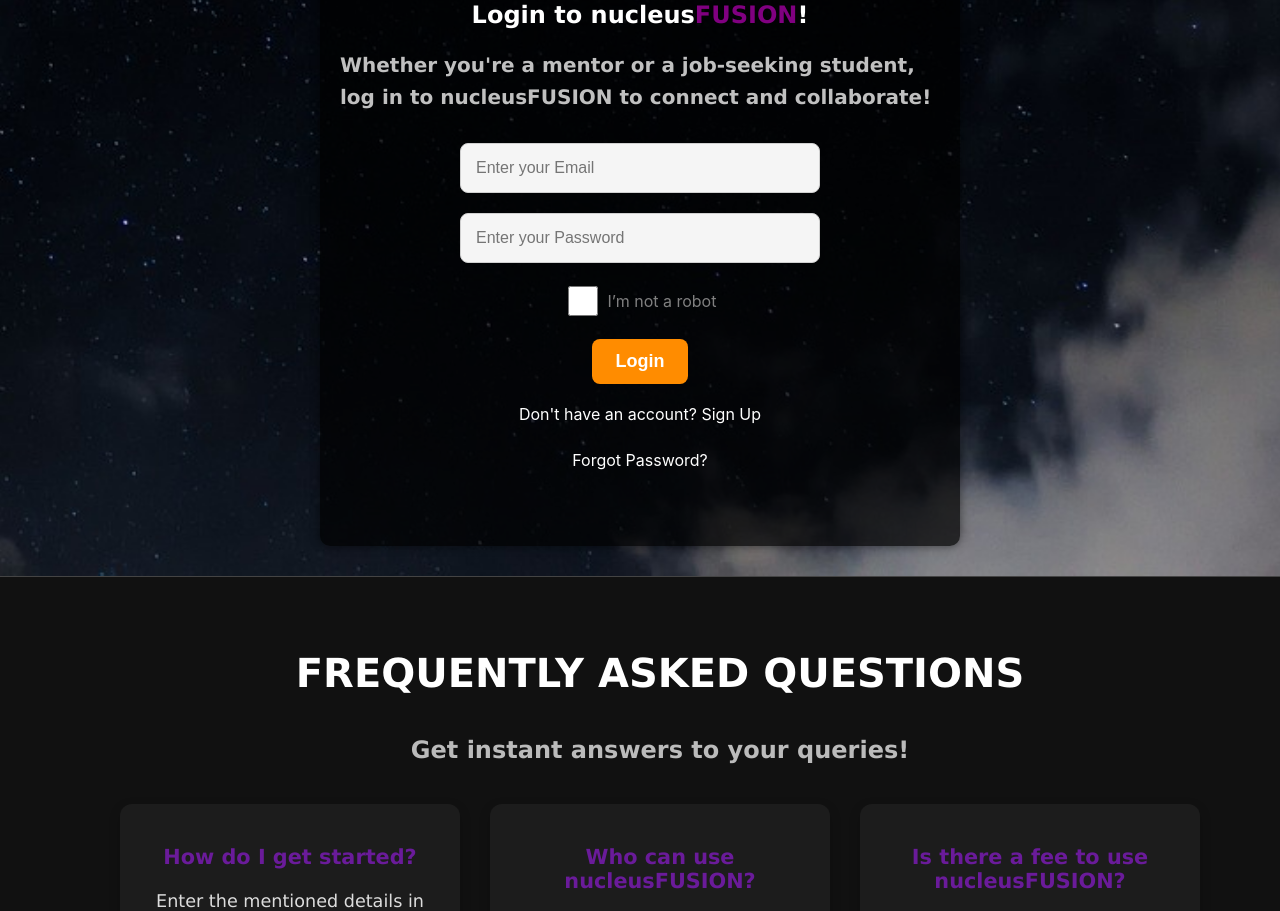
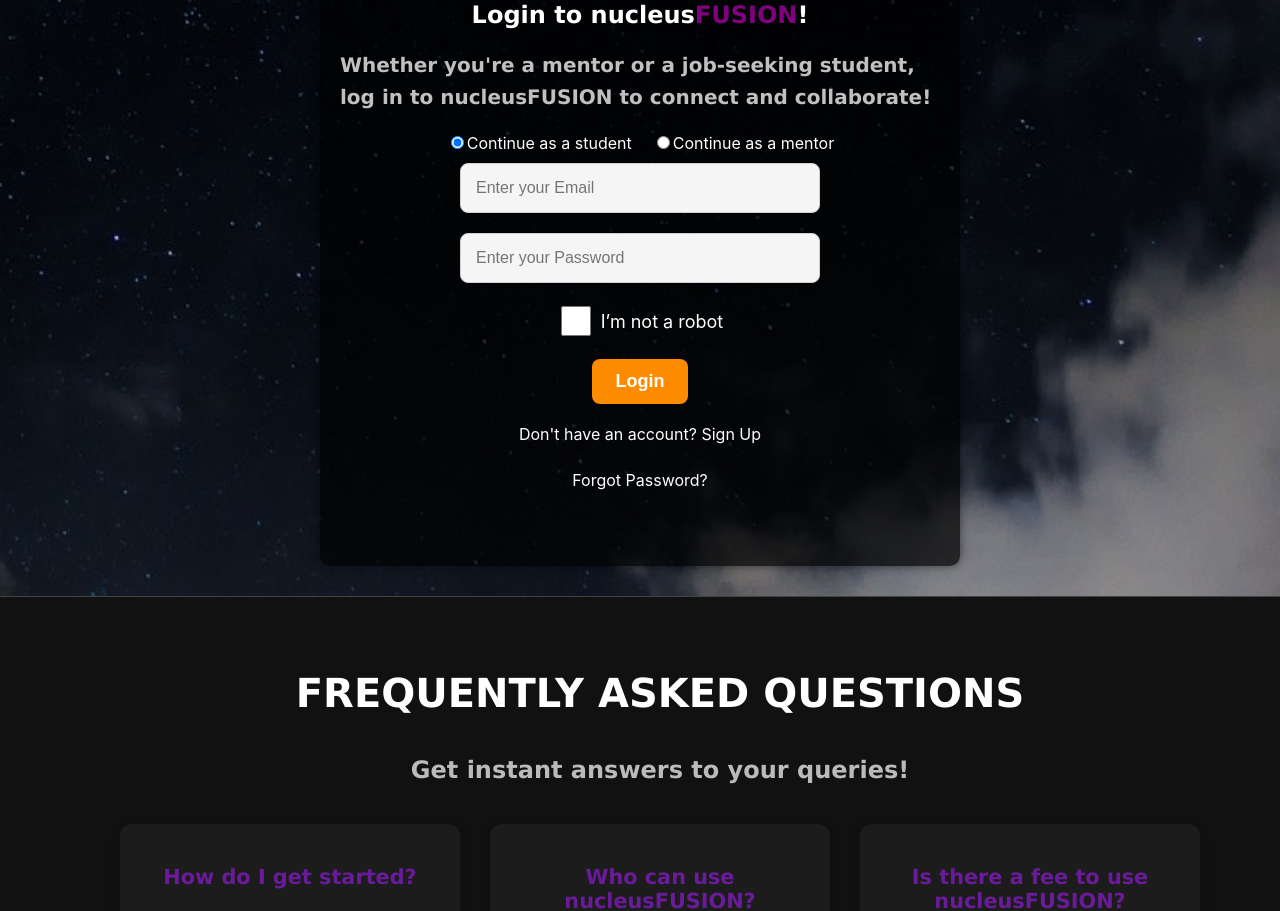
Before and after one commit to vm5/finalsite, a React (Create React App) app: page / in a window 1280 px wide. Shown: the part 1700-2611 px from the top of the page. Built offline with nearby package versions, Linux system fonts and the light colour scheme.

Commit message:
Update verification.jsx

```diff
--- a/src/verification.jsx
+++ b/src/verification.jsx
@@ -1,7 +1,13 @@
 import React, { useState } from 'react';
 import styled, { keyframes } from 'styled-components';
-import { signInWithEmailAndPassword, createUserWithEmailAndPassword, signOut, sendPasswordResetEmail } from 'firebase/auth';
+import {
+  signInWithEmailAndPassword,
+  createUserWithEmailAndPassword,
+  signOut,
+  sendPasswordResetEmail,
+} from 'firebase/auth';
 import { auth } from './firebase';
+
 const spinAnimation = keyframes`
   0% {
     transform: rotate(0deg);
@@ -42,11 +48,9 @@ const LoadingMessage = styled.div`
   margin-top: 10px;
 `;
 
-// Your other styled components
-// ...
-
 function Verification({ onVerify }) {
   const [email, setEmail] = useState('');
+  const [phoneNumber, setPhoneNumber] = useState(''); // New state for phone number
   const [password, setPassword] = useState('');
   const [confirmPassword, setConfirmPassword] = useState('');
   const [name, setName] = useState('');
@@ -56,6 +60,7 @@ function Verification({ onVerify }) {
   const [user, setUser] = useState(null);
   const [isProcessing, setIsProcessing] = useState(false);
   const [isNotARobot, setIsNotARobot] = useState(false);
+  const [role, setRole] = useState('student');
 
   const handleCheckboxChange = () => {
     if (isProcessing) return;
@@ -89,6 +94,8 @@ function Verification({ onVerify }) {
 
       if (isNewUser) {
         userCredential = await createUserWithEmailAndPassword(auth, email, password);
+        // Additional logic to handle phone number can be added here
+        console.log(`Phone number entered: ${phoneNumber}`);
       } else {
         userCredential = await signInWithEmailAndPassword(auth, email, password);
       }
@@ -152,7 +159,9 @@ function Verification({ onVerify }) {
   const sendConfirmationEmail = async (email) => {
     console.log(`Sending confirmation email to ${email}`);
   };
-
+  const handleRoleChange = (event) => {
+    setRole(event.target.value);
+  };
   return (
     <PageContainer>
       <StarsContainer>
@@ -196,7 +205,7 @@ function Verification({ onVerify }) {
               <WelcomeMessage>Welcome, {user.email}</WelcomeMessage>
               <ButtonContainer>
                 <Button onClick={handleSignOut}>Sign Out</Button>
-                <Button onClick={onVerify} aria-label="Verify" disabled={processing}>
+                <Button onClick={() => {}} aria-label="Verify" disabled={processing}>
                   {processing ? 'Processing...' : 'Proceed'}
                 </Button>
               </ButtonContainer>
@@ -208,12 +217,46 @@ function Verification({ onVerify }) {
                 <HighlightedText>FUSION</HighlightedText>!
               </SignInTitle>
               <Description>Whether you're a mentor or a job-seeking student, log in to nucleusFUSION to connect and collaborate!</Description>
+
+              {/* Role Selection */}
+              <div style={{ display: 'flex', gap: '20px' }}>
+  <label style={{ color: 'white', marginLeft: '0' }}>
+    <input
+      type="radio"
+      value="student"
+      checked={role === 'student'}
+      onChange={handleRoleChange}
+    />
+    Continue as a student
+  </label>
+  <label style={{ color: 'white', marginRight: '0' }}>
+    <input
+      type="radio"
+      value="mentor"
+      checked={role === 'mentor'}
+      onChange={handleRoleChange}
+    />
+    Continue as a mentor
+  </label>
+</div>
+
+              {/* Conditionally Render Email or Phone Number Field */}
+              {role === 'student' ? (
                 <InputField
                   type="email"
                   placeholder="Enter your Email"
                   value={email}
                   onChange={(e) => setEmail(e.target.value)}
                 />
+              ) : (
+                <InputField
+                  type="text"
+                  placeholder="Enter your Phone Number"
+                  value={phoneNumber}
+                  onChange={(e) => setPhoneNumber(e.target.value)}
+                />
+              )}
+
               <InputField
                 type="password"
                 placeholder="Enter your Password"
@@ -271,6 +314,7 @@ function Verification({ onVerify }) {
     </PageContainer>
   );
 }
+
 const CheckboxContainer = styled.div`
   display: flex;
   align-items: center;
@@ -284,8 +328,8 @@ const Checkbox = styled.input.attrs({ type: 'checkbox' })`
 `;
 
 const CheckboxLabel = styled.div`
-  font-size: 18x;
-  color: grey;
+  font-size: 18px;
+  color: white;
 `;
 const ForgotPasswordLink = styled.p`
   color: #ffffff;
```
Lines whose indentation alone changed are shown as unchanged.
